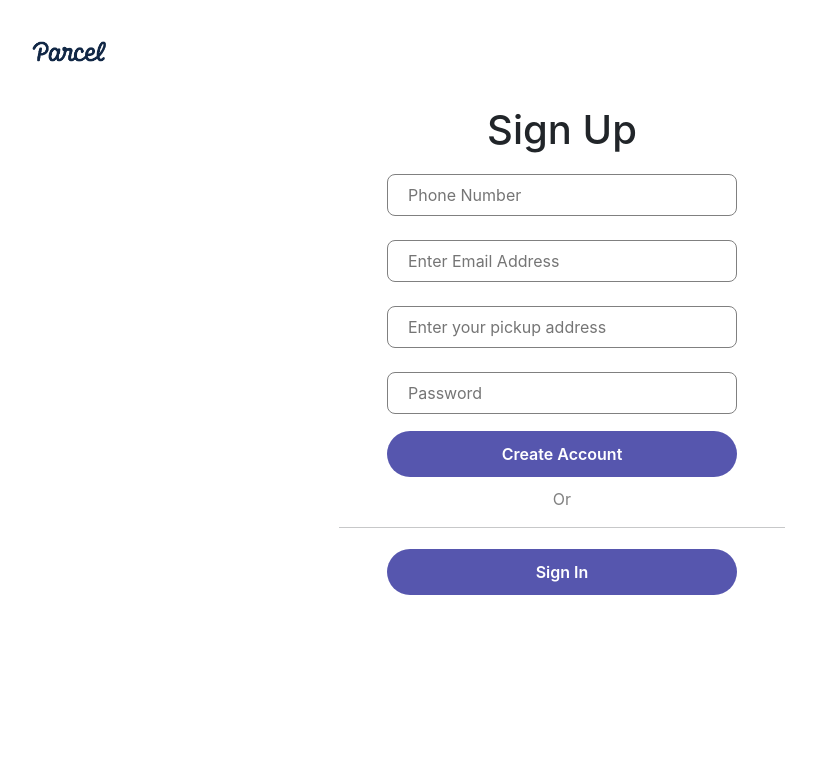
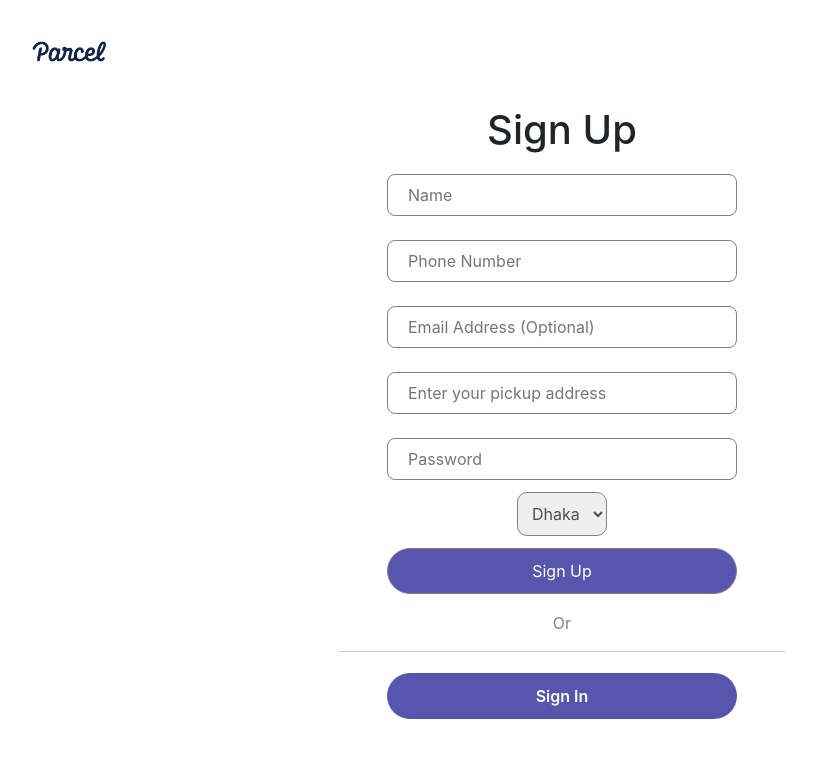
Before and after one commit to ProgrammerRhythm/DeshX-Courier, a React (Create React App) app: page /Signup in a window 1280 px wide. Shown: the top 758 px of the page, without its empty margins (78-894 px from the left). Built offline with nearby package versions, Linux system fonts and the light colour scheme.

Commit message:
This on of the practice project of my way to mern stack

```diff
--- a/src/Components/Dashboard/DashboardNav/DashboardNav.css
+++ b/src/Components/Dashboard/DashboardNav/DashboardNav.css
@@ -8,7 +8,7 @@
     color: #373785;
 }
 .navTextLi{
-    padding: 10px 15px;
+    padding: 10px 0px;
     font-size: 18px;
     cursor: pointer;
 }
--- a/src/Components/Home/Header/Header.js
+++ b/src/Components/Home/Header/Header.js
@@ -18,7 +18,7 @@ const Header = () => {
         <Navbar></Navbar>
         <div className="container">
             <div className="row main">
-                <div data-aos="fade-right" className="col-12 col-sm-12 col-md-12 col-lg-6 col-xl-6 col-xxl-6 introMar">
+                <div className="col-12 col-sm-12 col-md-12 col-lg-6 col-xl-6 col-xxl-6 introMar animate__animated animate__fadeInLeft">
                   <h1 className="intro">Local Urgent Courier <br /> Delivery Services</h1>
                   <p className="intro-wrap">Do you need last minute delivery? we are here to rescue you. <br /> By using our shipping service, your goods will arrive in <br /> less than 90 minutes.
                   </p>
@@ -26,7 +26,7 @@ const Header = () => {
                   <button style={{padding: '13px 35px',borderRadius: '30px', fontWeight: 'bold'}}  className="">Book a Delivery</button>
                   </div>
                 </div>
-                <div data-aos="fade-left"  className="col-12 col-sm-12 col-md-12 col-lg-6 col-xl-6 col-xxl-6">
+                <div className="col-12 col-sm-12 col-md-12 col-lg-6 col-xl-6 col-xxl-6 animate__animated animate__fadeInRight">
                 <img className="img-fluid" src={headerLogo} alt="" />
                 </div>
             </div>
--- a/src/Components/Home/Home.css
+++ b/src/Components/Home/Home.css
@@ -1,5 +1,5 @@
 .card:hover{
-    box-shadow: 10px 10px 30px gray;
+    box-shadow: 5px 5px 45px gray;
     border-radius: 8px;
     padding: 10px
 }
--- a/src/Components/SignIn/SignIn.css
+++ b/src/Components/SignIn/SignIn.css
@@ -22,6 +22,33 @@
     margin: 5px 20px;
     font-weight: 600;
 }
+.link{
+    text-decoration: none;
+    color: white;
+}
+
+.link:hover {
+    color:#3d3da2de!important;
+}
+
+#address{
+    padding: 10px;
+    border-radius: 10PX;
+    color: #4e4d4d;
+    /* width: 50px; */
+    /* text-align: center; */
+    border: 1px solid gray;
+}
+
+.link{
+    text-decoration:none;
+    color:white;
+    }
+.StyleIt button{
+background-color:#3d3da2de;
+}
+.StyleIt button:hover {background: white;}
+.StyleIt button:hover > a {color:#3d3da2de}
 @media only screen and (max-width:991px) {
     .StyleIt input{
         width: 250px;
--- a/src/Components/SignIn/SignIn.js
+++ b/src/Components/SignIn/SignIn.js
@@ -1,22 +1,51 @@
-import React from 'react';
+import React, { useState } from 'react';
 import Navbar from '../Navbar/Navbar';
 import './SignIn.css'
 import { Link } from "react-router-dom";
 
-const sign = () => {
+const Sign = () => {
+
+    const [user,setUser] = useState({
+        isSigned: false,
+        phone: '',
+        password: ''
+      })
+
+      const handleBlur = (e) => {
+        let fildValid = true;
+        if(e.target.name === 'phone') {
+            fildValid =  e.target.value > 10;
+        }
+        else if (e.target.name === 'password') {
+            fildValid = e.target.value.length;
+        }
+        if (fildValid) {
+            const newUserInfo = {...user};
+            newUserInfo[e.target.name]=e.target.value;
+            setUser(newUserInfo);
+        }
+      }
+      const handleSubmit = (e) => {
+        // console.log(user);
+        if (user.phone && user.password) {
+
+        }
+        e.preventDefault();
+      }
     return (
         <div>
             <Navbar></Navbar>
             <div className="container StyleIt">
                 <h1>Sign In</h1>
                 <div className="boxItem">
-                    {/* <h5>Phone Number</h5> */}
-                    <input placeholder="Phone Number"type="phone"  id="Email" /><br />
+                    <form onSubmit={handleSubmit}>
+                    <input name="phone" onBlur={handleBlur} placeholder="Phone Number"type="phone" required  id="Email" /><br />
                     {/* <h5>Password</h5> */}
-                    <input placeholder="Password" type="password" id="" /> <br />
-                    <Link className='link' to="/dashboard"><button style={{padding: '10px 30px',borderRadius: '30px'}} className="btn styleBtn">Sign In</button></Link>
+                    <input name="password" onBlur={handleBlur} placeholder="Password" type="password" required id="" /> <br />
+                    <input type="submit" value="Sign In" style={{padding: '10px 30px',borderRadius: '30px'}} className='styleBtn btn' />
                     <p id="or">Or</p>
                     <hr />
+                    </form>
                     <Link className='link' to="/signup"><button style={{padding: '10px 30px',borderRadius: '30px'}} className="btn styleBtn">Create Account</button></Link>
                 </div>
             </div>
@@ -24,4 +53,4 @@ const sign = () => {
     );
 };
 
-export default sign;
+export default Sign;
--- a/src/Components/Signup/Signup.css
+++ b/src/Components/Signup/Signup.css
@@ -7,11 +7,21 @@
     color:#3d3da2de!important;
 }
 
+#address{
+    padding: 10px;
+    border-radius: 10PX;
+    color: #4e4d4d;
+    /* width: 50px; */
+    /* text-align: center; */
+    border: 1px solid gray;
+}
+
 .link{
     text-decoration:none;
     color:white;
     }
-    .StyleIt button{
-    background-color:#3d3da2de;}
-    .StyleIt button:hover {background: white;}
-    .StyleIt button:hover > a {color:#3d3da2de}
+.StyleIt button{
+background-color:#3d3da2de;
+}
+.StyleIt button:hover {background: white;}
+.StyleIt button:hover > a {color:#3d3da2de}
--- a/src/Components/Signup/Signup.js
+++ b/src/Components/Signup/Signup.js
@@ -1,29 +1,97 @@
-import React from 'react';
+import React, { useState } from 'react';
 import './Signup.css'
 import Navbar from '../Navbar/Navbar';
 import { Link } from "react-router-dom";
 
 const Login = () => {
+
+    const [user,setUser] = useState({
+        isSigned: false,
+        name: '',
+        email: '',
+        password: ''
+      })
+
+
+    const handleBlur = (e) => {
+        if(e.target.name === 'name'){
+            const newUserInfo = {...user}
+            newUserInfo[e.target.name]=e.target.value;
+            setUser(newUserInfo)
+        }
+        if(e.target.name === 'phone'){
+            const newUserInfo = {...user}
+            newUserInfo[e.target.name]=e.target.value;
+            setUser(newUserInfo)
+        }
+        if(e.target.name === 'email'){
+            const newUserInfo = {...user}
+            newUserInfo[e.target.name]=e.target.value;
+            setUser(newUserInfo)
+        }
+        if(e.target.name === 'password'){
+            const newUserInfo = {...user}
+            newUserInfo[e.target.name]=e.target.value;
+            setUser(newUserInfo)
+        }
+        if(e.target.name === 'location'){
+            const newUserInfo = {...user}
+            newUserInfo[e.target.name]=e.target.value;
+            setUser(newUserInfo)
+        }
+        if(e.target.name === 'area'){
+            const newUserInfo = {...user}
+            newUserInfo[e.target.name]=e.target.value;
+            setUser(newUserInfo)
+        }
+    }
+    const handleSubmit = (e) => {
+        // const {name,phone,email,password} = user;
+        const makeJson = JSON.stringify(user);
+        localStorage.setItem('user', makeJson);
+        e.preventDefault();
+    }
     return (
         <div>
             <Navbar></Navbar>
             <div className="container StyleIt">
                 <h1>Sign Up</h1>
                 <div className="boxItem">
+                    <form onSubmit={handleSubmit}>
+                        <input onBlur={handleBlur} placeholder="Name" type="text" name="name" id="" /> <br />
+                        <input onBlur={handleBlur} required name="phone" placeholder="Phone Number" type="phone" /><br />
+                        <input onBlur={handleBlur} type="email" name="email" id="" placeholder='Email Address (Optional)' /><br />
+                        <input onBlur={handleBlur} type="text" required name="location" id="" placeholder="Enter your pickup address" /><br />
+                        {/* <h5>Password</h5> */}
+                        <input onBlur={handleBlur} required placeholder="Password" name="password" type="password"/> <br />
+                        {/* <p>Select Nearest Zone</p> */}
+                        <select onBlur={handleBlur} id="address" name="area">
+                            <Chekbox name='Dhaka'></Chekbox>
+                            <Chekbox name='Dhaka'></Chekbox>
+                            <Chekbox name='Dhaka'></Chekbox>
+                            <Chekbox name='Dhaka'></Chekbox>
+                            <Chekbox name='Dhaka'></Chekbox>
+                            <Chekbox name='Dhaka'></Chekbox>
+                        </select> <br />
+                        <input type="submit" value="Sign Up" style={{padding: '10px 30px',borderRadius: '30px'}} className='styleBtn btn' />
+                        <p id="or">Or</p>
+                        <hr />
+                    </form>
+                    <Link className='link' to="/signin"><button style={{padding: '10px 30px',borderRadius: '30px'}} id="signIn" className="btn styleBtn">Sign In</button></Link>
                     {/* <h5>Phone Number</h5> */}
-                    <input placeholder="Phone Number" type="phone" /><br />
-                    <input type="email" name="" id="" placeholder='Enter Email Address'/><br />
-                    <input type="text" name="" id="" placeholder="Enter your pickup address" /><br />
-                    {/* <h5>Password</h5> */}
-                    <input placeholder="Password" type="password" id="" /> <br />
-                    <Link className='link' to="/signup"><button style={{padding: '10px 30px',borderRadius: '30px'}} className="btn styleBtn">Create Account</button></Link>
-                    <p id="or">Or</p>
-                    <hr />
-                    <Link className='link' to="/signin"><button style={{padding: '10px 30px',borderRadius: '30px'}} id="signIn" className="btn styleBtn">Sign In</button></Link>
+
                 </div>
             </div>
         </div>
     );
 };
 
+function Chekbox(props){
+    return (
+        <>
+        <option value={props.name}>{props.name}</option>
+        </>
+    )
+}
+
 export default Login;
```
Also changed, not shown: public/index.html (+25 -24 lines), 2 other files (tests, documents, lock files or other folders).
